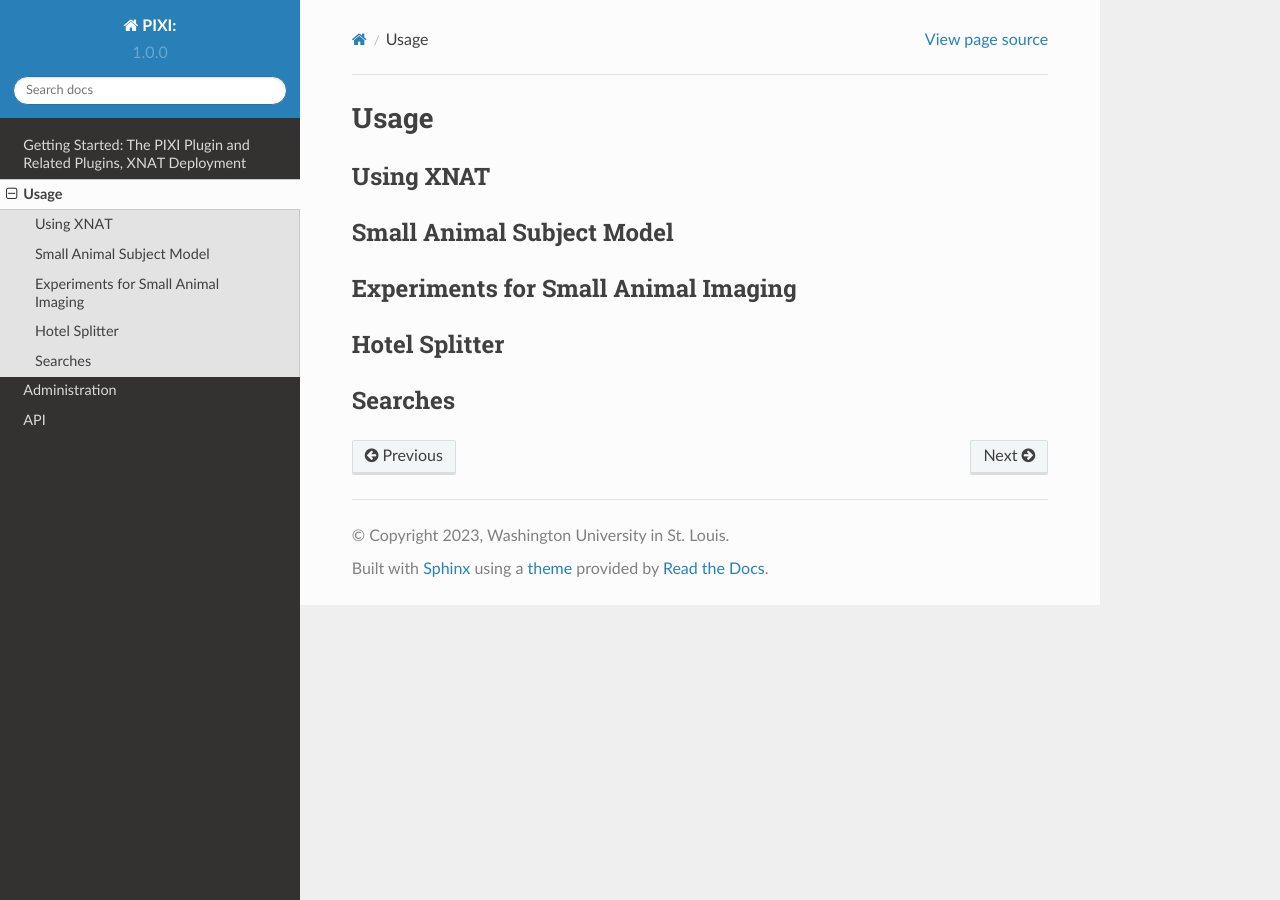
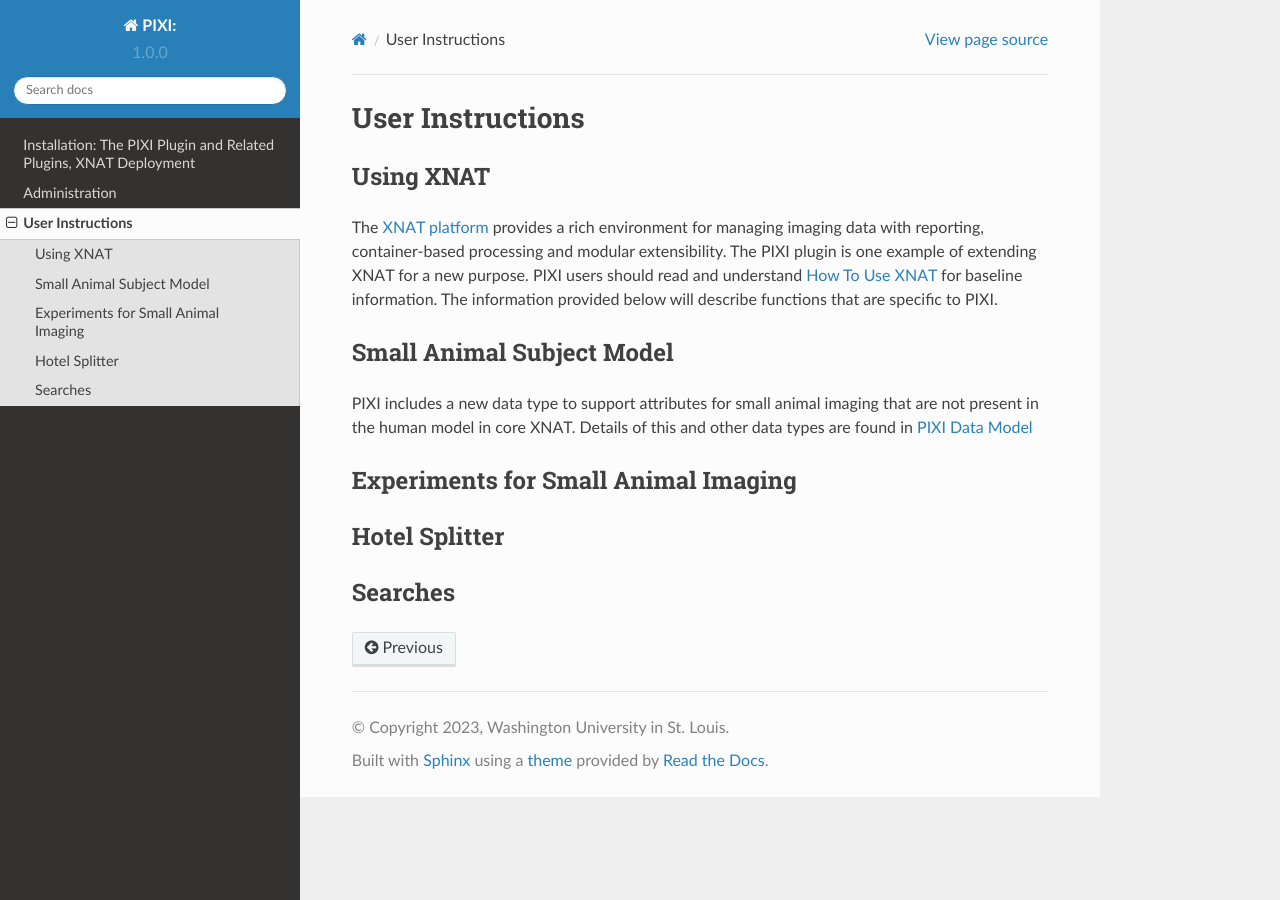
Before and after one commit to preclinical-imaging/documentation, a Sphinx documentation site: the page built from docs/source/usage.rst, in a window 1280 px wide. Built offline with Sphinx 7.4.7 and the Read the Docs theme 2.0.0, drawn with Linux system fonts in a browser that asks for light colours.

Commit message:
Begin content for Usage

```diff
--- a/docs/source/index.rst
+++ b/docs/source/index.rst
@@ -9,7 +9,6 @@ Contents
 
 .. toctree::
 
-   getting_started
+   installation
+   administration
    usage
-   administration
-   api
--- a/docs/source/getting_started.rst
+++ b/docs/source/installation.rst
@@ -1,4 +1,4 @@
-Getting Started: The PIXI Plugin and Related Plugins, XNAT Deployment
+Installation: The PIXI Plugin and Related Plugins, XNAT Deployment
 =======================================
 
 ---------------
--- /dev/null
+++ b/docs/source/pixi_data_model.rst
@@ -0,0 +1,2 @@
+PIXI Data Model
+=====
--- a/docs/source/usage.rst
+++ b/docs/source/usage.rst
@@ -1,11 +1,20 @@
-Usage
+User Instructions
 =====
 
 Using XNAT
 ------------
+The `XNAT platform`_ provides a rich environment for managing imaging data with reporting, container-based processing and modular extensibility.
+The PIXI plugin is one example of extending XNAT for a new purpose.
+PIXI users should read and understand `How To Use XNAT`_ for baseline information.
+The information provided below will describe functions that are specific to PIXI.
+
+
 
 Small Animal Subject Model
 --------------------------
+
+PIXI includes a new data type to support attributes for small animal imaging that are not present in the human model in core XNAT.
+Details of this and other data types are found in `PIXI Data Model <pixi_data_model.html>`_
 
 Experiments for Small Animal Imaging
 ------------------------------------
@@ -16,3 +25,10 @@ Hotel Splitter
 
 Searches
 --------
+
+
+
+
+.. _XNAT platform: https://www.xnat.org
+.. _How To Use XNAT: https://wiki.xnat.org/documentation/how-to-use-xnat
+.. _pixi_data_model:
```
